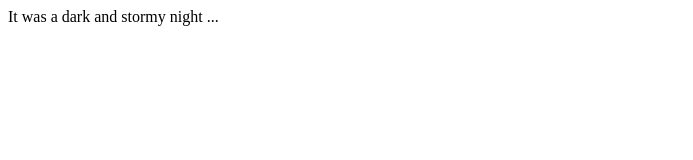
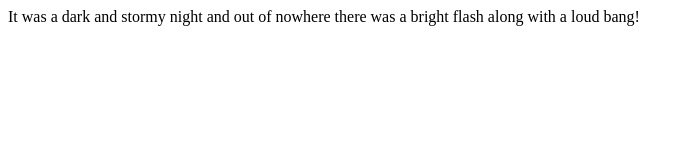
Before and after one commit to psHyun7/fireside-story, a plain HTML site: page index.html in a window 1280 px wide. Shown: the whole page, without its empty margins (0-693 px from the left). Drawn offline with Linux system fonts and the light colour scheme.

Commit message:
added second line of story

```diff
--- a/index.html
+++ b/index.html
@@ -1,5 +1,5 @@
 <html>
     <body>
-        <p>It was a dark and stormy night ...</p>
+        <p>It was a dark and stormy night and out of nowhere there was a bright flash along with a loud bang!</p>
     </body>
 </html>
```
